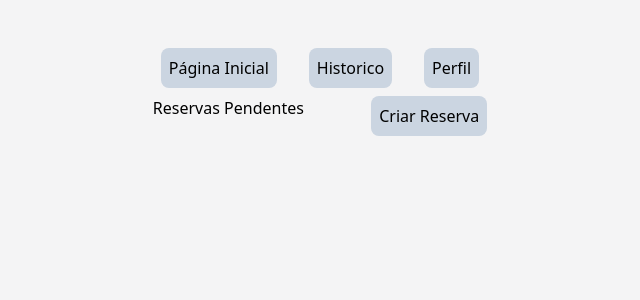
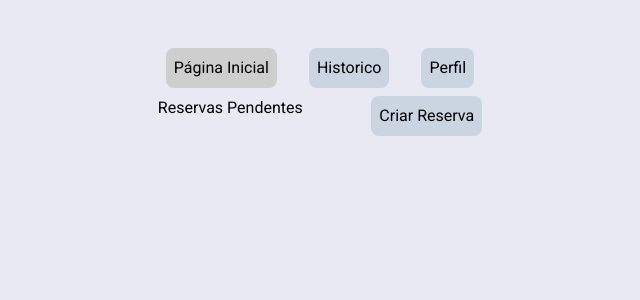
Before and after one commit to asvsz/barber-shop, a React (Vite) app: page /home in a window 1280 px wide. Shown: the top 300 px of the page, without its empty margins (320-960 px from the left). Built offline with nearby package versions, Linux system fonts and the light colour scheme.

Commit message:
alterando cores e fonte 	modified:   src/components/base.jsx 	modified:   src/components/navigation-buttons.jsx 	modified:   src/index.css 	modified:   tailwind.config.js

```diff
--- a/src/components/base.jsx
+++ b/src/components/base.jsx
@@ -2,7 +2,7 @@
 
 function Base({children}) {
   return (
-    <div className="flex h-screen w-screen bg-zinc-100 justify-center py-10">
+    <div className="flex h-screen w-screen bg-primary justify-center py-10 font-custom">
       <div className="flex flex-col z-10">
         <NaviButtons/>
         {children}
--- a/src/components/navigation-buttons.jsx
+++ b/src/components/navigation-buttons.jsx
@@ -4,7 +4,7 @@
   return (
     <div className="flex justify-between items-center z-10">
       <div className="flex gap-8 m-2">
-        <Link className="rounded-lg bg-slate-300 hover:bg-blue-300 p-2" to="/home">
+        <Link className="rounded-lg bg-secondary hover:bg-quinary p-2" to="/home">
           Página Inicial
         </Link >
         <Link className="rounded-lg bg-slate-300 hover:bg-blue-300 p-2" to="/history">
--- a/src/index.css
+++ b/src/index.css
@@ -1,3 +1,6 @@
+@import url('https://fonts.googleapis.com/css2?family=Roboto:ital,wght@0,100;0,300;0,400;0,500;0,700;0,900;1,100;1,300;1,400;1,500;1,700;1,900&display=swap');
+
+
 @tailwind base;
 @tailwind components;
 @tailwind utilities;
--- a/tailwind.config.js
+++ b/tailwind.config.js
@@ -4,7 +4,19 @@
     "./src/**/*.{js,jsx,ts,tsx}",
   ],
   theme: {
-    extend: {},
+    extend: {
+      colors: {
+        primary: '#E8E9F3',
+        secondary: '#CECECE',
+        tertiary: '#A6A6A8',
+        quaternary: '#272635',
+        quinary: '#B1E5F2',
+
+      },
+      fontFamily: {
+        custom:['Roboto', 'sans-serif']
+      }
+    },
   },
   plugins: [],
 }
```
